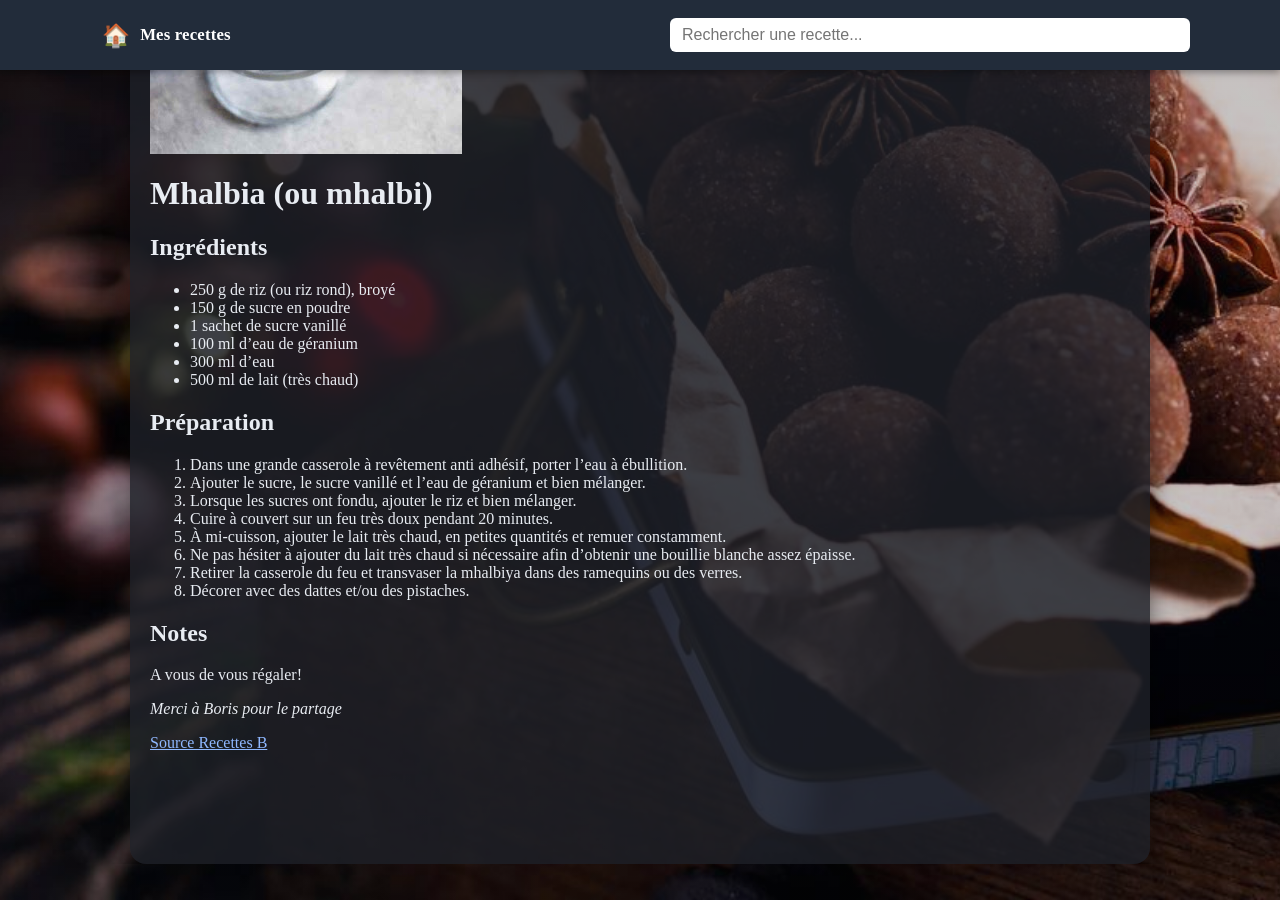
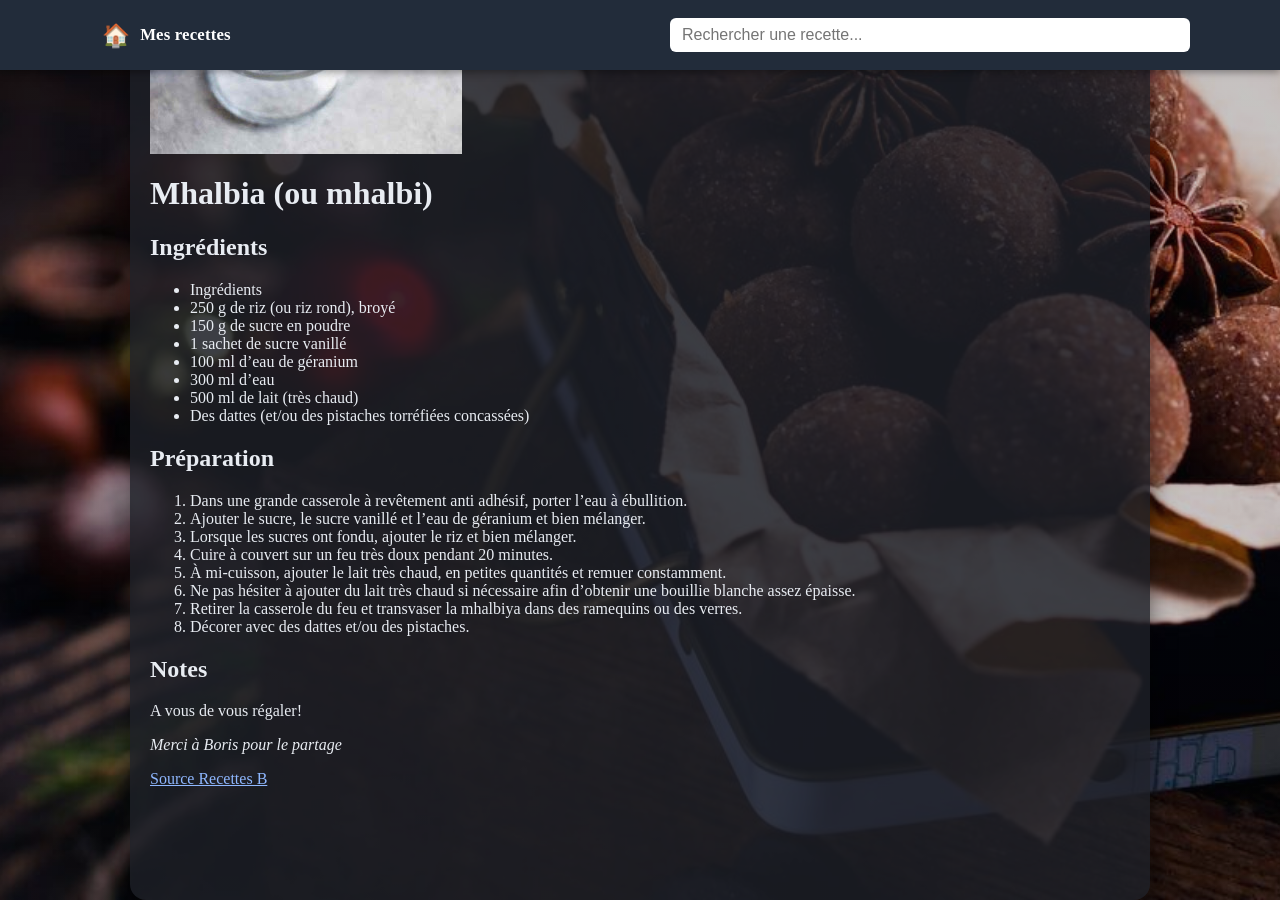
Before and after one commit to phlered/recettes, a Jekyll site: the page built from _recettes/mhalbia_ou_mhalbi.md, in a window 1280 px wide and 900 px high, scrolled down 427 px. Built offline with Jekyll 4.4.1, drawn with Linux system fonts in a browser that asks for light colours.

```diff
--- a/_recettes/mhalbia_ou_mhalbi.md
+++ b/_recettes/mhalbia_ou_mhalbi.md
@@ -5,12 +5,14 @@
 date: "2025-12-23"
 image: "{{ site.baseurl }}/images/mhalbia_ou_mhalbi.jpg"
 ingredients:
+  - "Ingrédients"
   - "250 g de riz (ou riz rond), broyé"
   - "150 g de sucre en poudre"
   - "1 sachet de sucre vanillé"
   - "100 ml d’eau de géranium"
   - "300 ml d'eau"
   - "500 ml de lait (très chaud)"
+  - "Des dattes (et/ou des pistaches torréfiées concassées)"
 ---
 ![illustration de la recette]({{ site.baseurl }}/images/mhalbia_ou_mhalbi.jpg)
 
@@ -18,12 +20,14 @@
 
 ## Ingrédients
 
+- Ingrédients
 - 250 g de riz (ou riz rond), broyé
 - 150 g de sucre en poudre
 - 1 sachet de sucre vanillé
 - 100 ml d’eau de géranium
 - 300 ml d'eau
 - 500 ml de lait (très chaud)
+- Des dattes (et/ou des pistaches torréfiées concassées)
 
 ## Préparation
 
```
